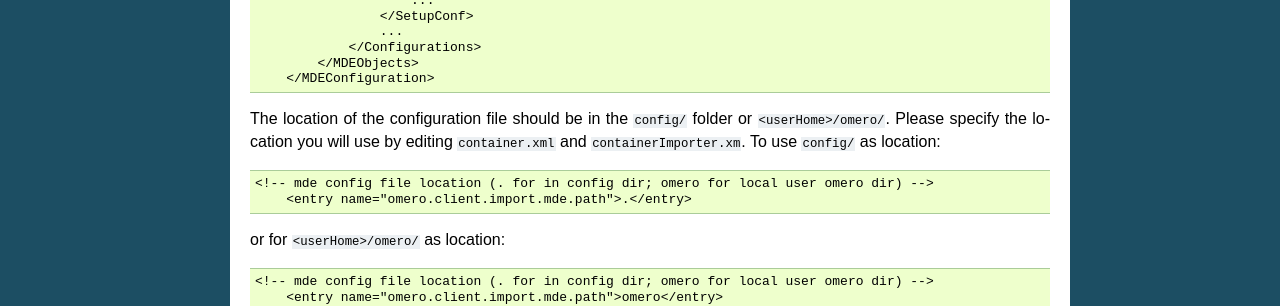
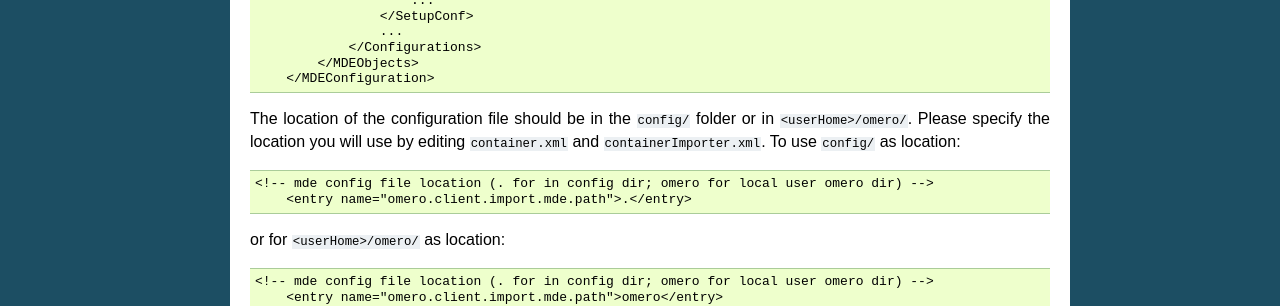
Before and after one commit to ome/omero-guide-mde, a Sphinx documentation site: the page built from docs/mde_customize.rst, in a window 1280 px wide. Shown: the part 700-1006 px from the top of the page. Built offline with Sphinx 7.4.7, drawn with Linux system fonts in a browser that asks for light colours.

Commit message:
fix typo

```diff
--- a/docs/mde_customize.rst
+++ b/docs/mde_customize.rst
@@ -43,8 +43,8 @@
                     </MDEObjects>
                 </MDEConfiguration>
 
-The location of the configuration file should be in the ``config/`` folder or ``<userHome>/omero/``.
-Please specify the location you will use by editing ``container.xml`` and ``containerImporter.xm``. To use ``config/`` as location::
+The location of the configuration file should be in the ``config/`` folder or in ``<userHome>/omero/``.
+Please specify the location you will use by editing ``container.xml`` and ``containerImporter.xml``. To use ``config/`` as location::
 
     <!-- mde config file location (. for in config dir; omero for local user omero dir) -->
         <entry name="omero.client.import.mde.path">.</entry>
```
